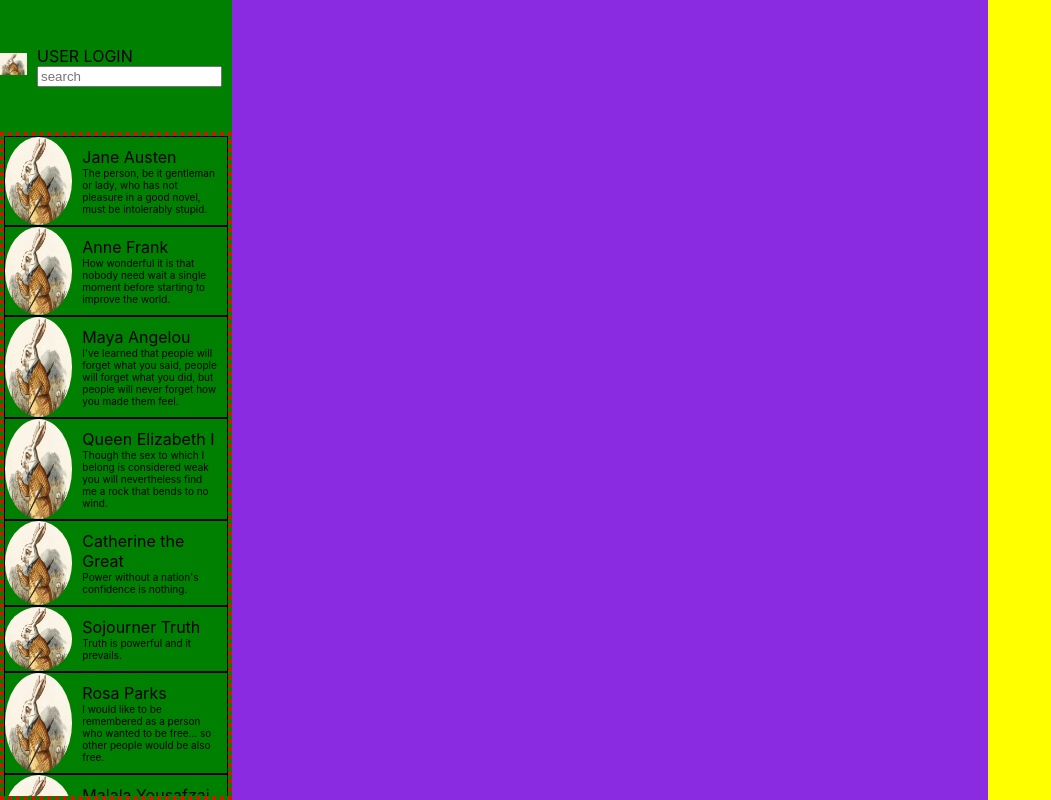
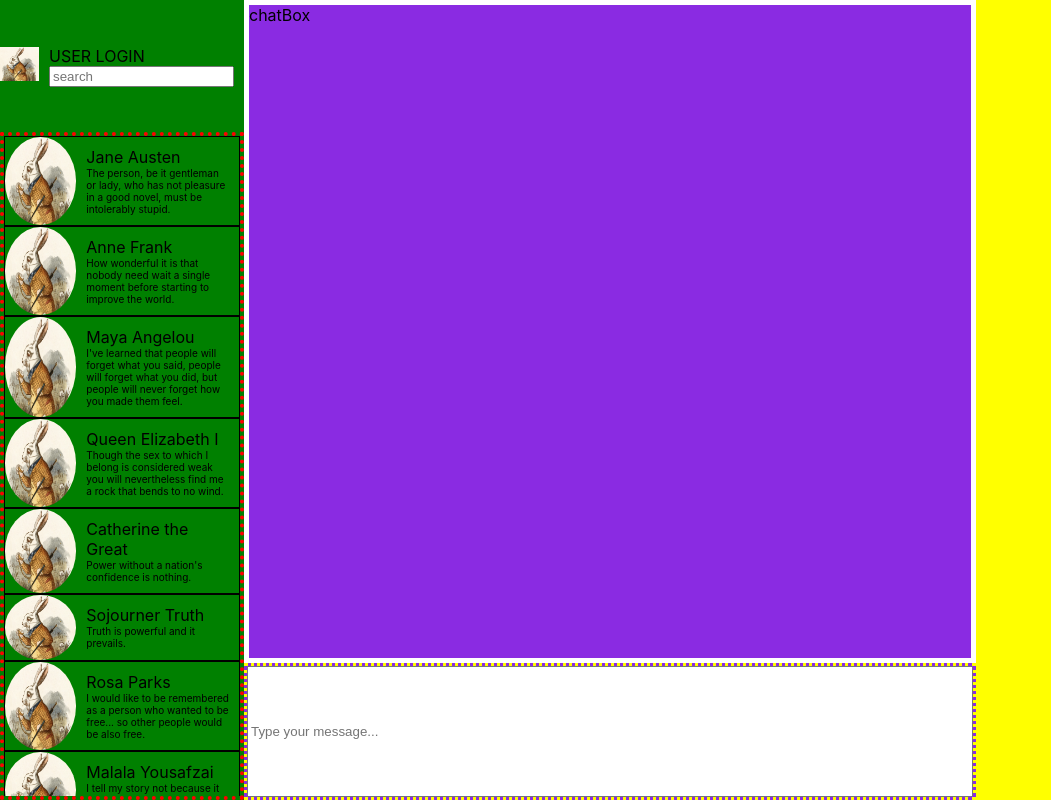
Before and after one commit to 1n3ffbl3/chat4people, a React (Create React App) app in the folder frontend/: page / in a window 1280 px wide. Shown: the whole page, without its empty margins (0-1051 px from the left). Built offline with nearby package versions, Linux system fonts and the light colour scheme.

Commit message:
Separate chat from input message

```diff
--- a/frontend/src/components/ChatBox/ChatBox.js
+++ b/frontend/src/components/ChatBox/ChatBox.js
@@ -3,7 +3,14 @@ import styles from './ChatBox.module.scss';
 
 const ChatBox = () => (
   <>
-    <div className={styles.chatBoxContainer}></div>
+    <div className={styles.chatContainer}>
+      <div className={styles.chatBox}>
+        chatBox
+      </div>
+      <div className={styles.messageBox}>
+        <input className={styles.msgInput} placeholder="Type your message..." />
+      </div>
+    </div>
   </>
 );
 
--- a/frontend/src/components/ChatBox/ChatBox.module.scss
+++ b/frontend/src/components/ChatBox/ChatBox.module.scss
@@ -1,7 +1,31 @@
-.chatBoxContainer {
+.chatContainer {
   background-color: blueviolet;
   box-sizing: border-box;
   height: 100vh;
   padding: 30px;
   flex: 3;
+  display: flex;
+  flex-direction: column;
+  padding: 0;
+  margin: 0;
 }
+
+.chatBox {
+  border: 5px solid white;
+  padding: 0;
+  margin: 0;
+  flex: 10;
+}
+
+.messageBox {
+  border: 3px dotted yellow;
+  padding: 0;
+  margin: 0;
+  flex: 2;
+  display: flex;
+  flex-direction: column;
+}
+
+.msgInput {
+  height: 100%;
+}
```
